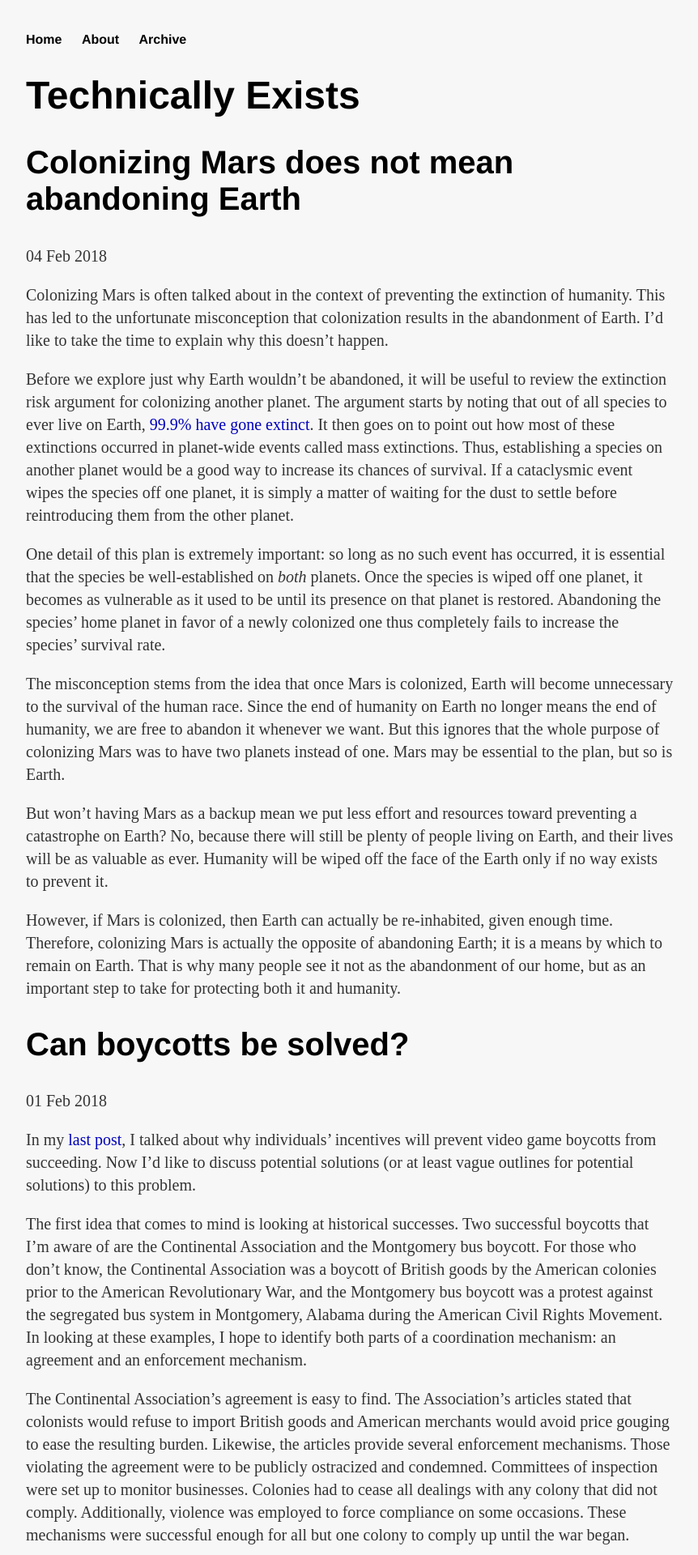
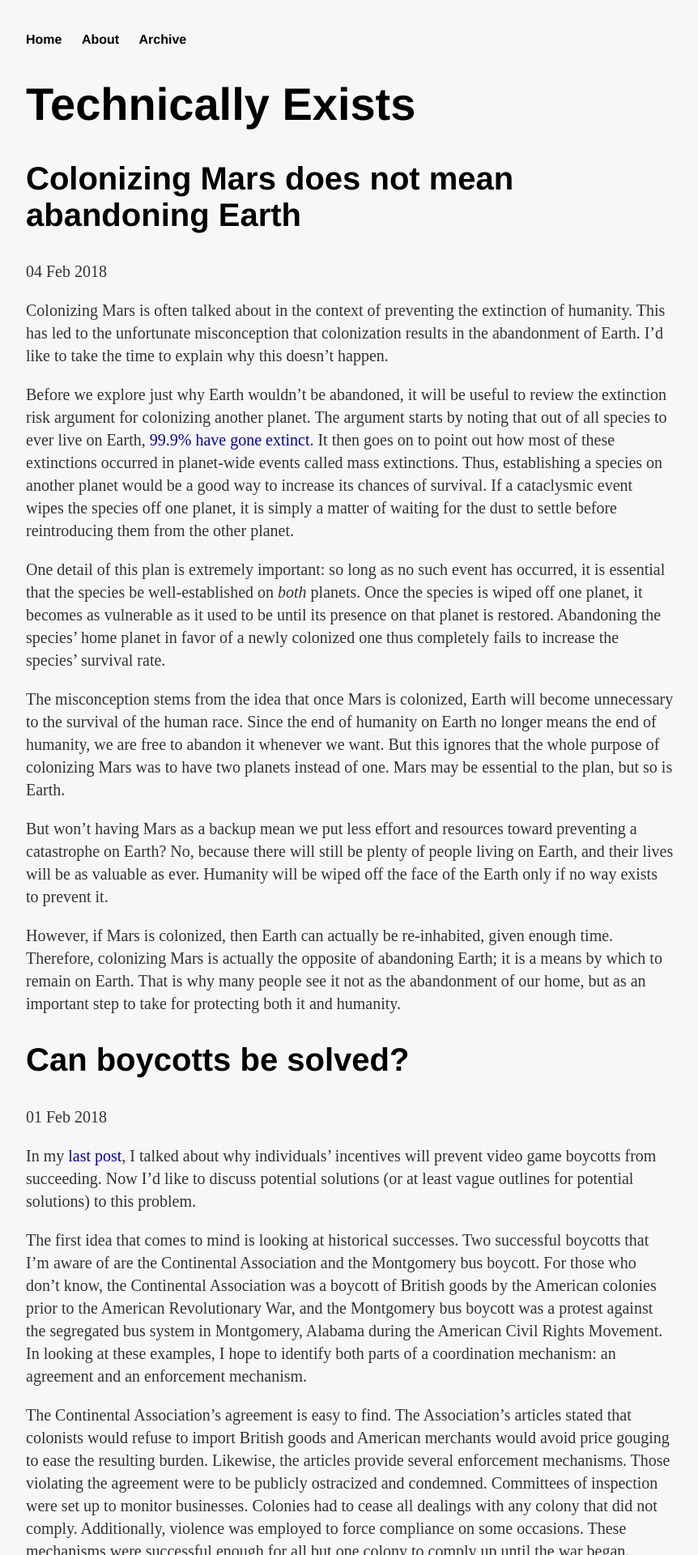
Before and after one commit to BTernaryTau/bternarytau.github.io, a Jekyll site: the page built from index.html, in a window 1280 px wide. Shown: the top 1920 px of the page at 81% size, without its empty margins (208-1070 px from the left). Built offline with Jekyll 4.4.1, drawn with Linux system fonts in a browser that asks for light colours; the list of posts is cut into pages by our own code.

Commit message:
Adjust font sizes

```diff
--- a/css/main.scss
+++ b/css/main.scss
@@ -8,6 +8,7 @@ body {
 	max-width: 800px;
 	margin: auto;
 	padding: 16px;
+	font-size: 100%;
 }
 @media only screen and (min-width: 500px) {
 	body {
@@ -39,7 +40,7 @@ a {
 	}
 }
 h1 {
-	font-size: 3em;
+	font-size: 3.5em;
 	font-family:'Helvetica', 'Arial', 'Sans-Serif';
 }
 h2 {
```
